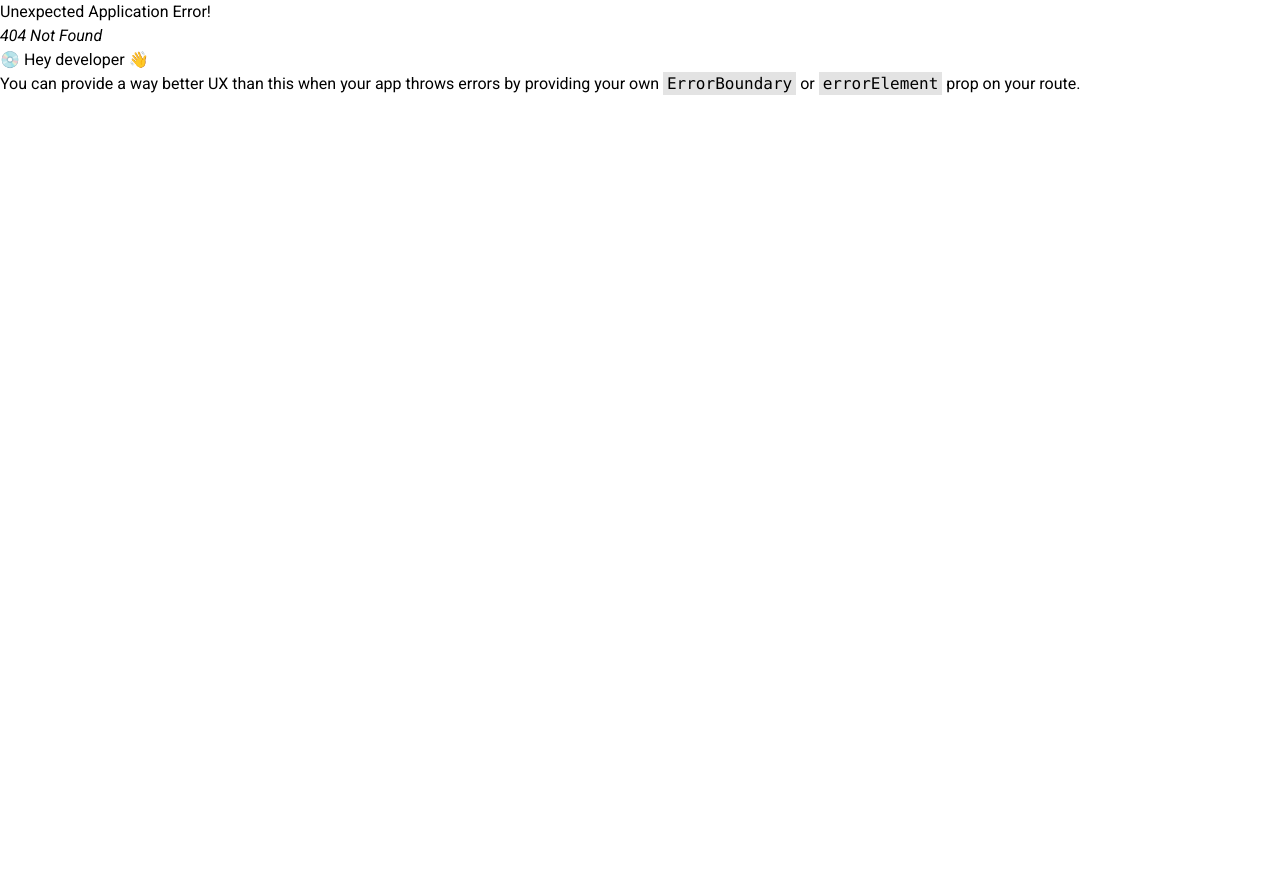
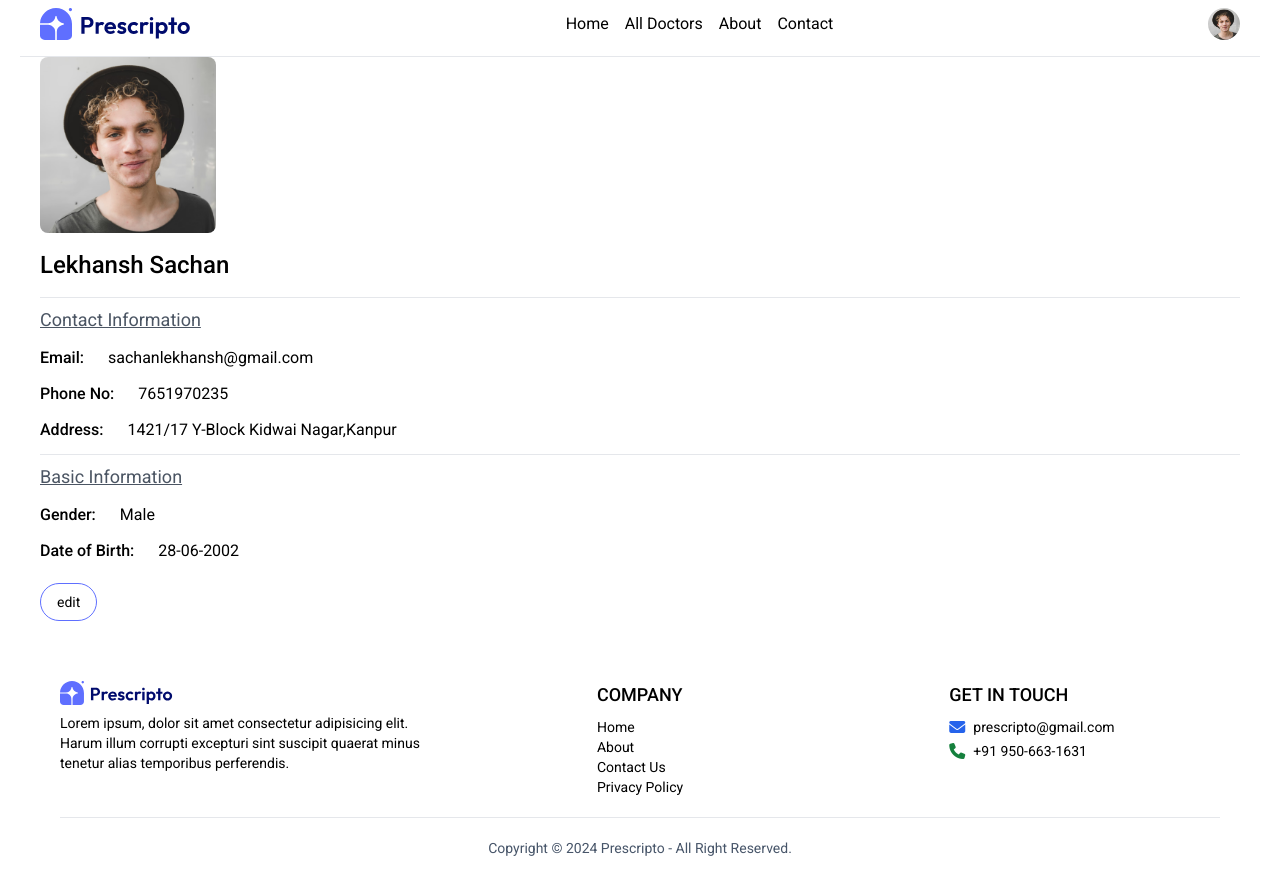
Before and after one commit to lekhu2816/Appointment-Booking, a React (Vite) app in the folder frontend/: page /profile in a window 1280 px wide. Before the commit this address had no page. Before the commit the page ends 800 px from the top, so only its background shows below. Built offline with nearby package versions, Linux system fonts and the light colour scheme.

Commit message:
added my appointment page

```diff
--- a/frontend/src/App.jsx
+++ b/frontend/src/App.jsx
@@ -17,6 +17,8 @@ import VerifyUser from "./pages/VerifyUser";
 import ForgotPassword from "./pages/ForgotPassword";
 import ResetPassword from "./pages/ResetPassword";
 import Appointment from "./pages/Appointment";
+import MyProfile from "./pages/MyProfile";
+import MyAppointment from "./pages/MyAppointment";
 
 const App = () => {
   const router = createBrowserRouter(
@@ -29,6 +31,8 @@ const App = () => {
         <Route path="doctors/:speciality" element={<Doctors/>} />
         <Route path="contact" element={<Contact/>} />
         <Route path="appointment/:docId" element={<Appointment/>} />
+        <Route path="profile" element={<MyProfile/>} />
+        <Route path="my-appointment" element={<MyAppointment/>} />
 
       </Route>
       <Route path="auth" element={<AuthLayout/>}>
--- a/frontend/src/component/Navbar.jsx
+++ b/frontend/src/component/Navbar.jsx
@@ -3,7 +3,7 @@ import { NavLink, useNavigate ,Link } from "react-router-dom";
 import {assets} from '../assets/assets.js'
 const Navbar = () => {
   const navigate=useNavigate();
-  const [token ,setToken]=useState(false);
+  const [token ,setToken]=useState(true);
   const [isOpen, setIsOpen] = useState(false);
   const toggle = () => {
     setIsOpen((prev) => !prev);
@@ -35,13 +35,13 @@ const Navbar = () => {
           token ? <div className="group relative: mobile:hidden">
             <img  className="w-8 rounded-full " src={assets.profile_pic} alt="" />
              <div className="absolute top-0 right-0 pt-12 z-20 hidden group-hover:block">
-              <div className=" cursor-pointer bg-slate-100 pt-1">
-               <p className="pl-1 font-bold italic text-red-500">Hey</p>
-               <p className="pl-1 font-bold">Lekhansh</p>
+              <div className=" cursor-pointer bg-gray-50 pt-1">
+               <p className="pl-2 font-bold italic text-red-500">Hey</p>
+               <p className="pl-2 font-bold">Lekhansh</p>
                <hr />
-               <p className="px-2 py-1 flex gap-2 items-center hover:bg-slate-200 "> <i className="fa-solid fa-user"></i> <span>My Profile</span></p>
-               <p className="px-2 py-1 flex gap-2 items-center  hover:bg-slate-200"> <i className="fa-solid fa-calendar-check"></i> <span>My Apointment</span></p>
-               <p className="px-2 py-1 flex gap-2 items-center  hover:bg-slate-200 "><i className="fa-solid fa-right-from-bracket"></i> <span>Logout</span></p>
+               <Link to={'/profile'} className="px-4 py-2 flex gap-2 items-center hover:bg-gray-100 "> <i className="fa-solid fa-user"></i> <span>My Profile</span></Link>
+               <Link to={'/my-appointment'} className="px-4 py-2 flex gap-2 items-center  hover:bg-gray-100"> <i className="fa-solid fa-calendar-check"></i> <span>My Apointment</span></Link>
+               <p className="px-4 py-2 flex gap-2 items-center  hover:bg-gray-100 "><i className="fa-solid fa-right-from-bracket"></i> <span>Logout</span></p>
               </div>
              </div>
           </div>:
@@ -57,13 +57,13 @@ const Navbar = () => {
         token ? <div className="group relative: md:hidden">
         <img  className="w-8 rounded-full " src={assets.profile_pic} alt="" />
          <div className="absolute top-0 right-0 pt-12 z-20 hidden group-hover:block">
-          <div className=" cursor-pointer bg-slate-100 pt-1">
+          <div className=" cursor-pointer bg-gray-50 pt-1">
            <p className="pl-1 font-bold italic text-red-500">Hey</p>
            <p className="pl-1 font-bold">Lekhansh</p>
            <hr />
-           <p className="px-2 py-1 flex gap-2 items-center hover:bg-slate-200 "> <i className="fa-solid fa-user"></i> <span>My Profile</span></p>
-           <p className="px-2 py-1 flex gap-2 items-center  hover:bg-slate-200"> <i className="fa-solid fa-calendar-check"></i> <span>My Apointment</span></p>
-           <p className="px-2 py-1 flex gap-2 items-center  hover:bg-slate-200 "><i className="fa-solid fa-right-from-bracket"></i> <span>Logout</span></p>
+           <Link to={'/profile'} className="px-3 py-2 flex gap-2 items-center hover:bg-slate-200 "> <i className="fa-solid fa-user"></i> <span>My Profile</span></Link>
+           <Link to={'/my-appointment'} className="px-3 py-2 flex gap-2 items-center  hover:bg-slate-200"> <i className="fa-solid fa-calendar-check"></i> <span>My Apointment</span></Link>
+           <p className="px-3 py-2 flex gap-2 items-center  hover:bg-slate-200 "><i className="fa-solid fa-right-from-bracket"></i> <span>Logout</span></p>
           </div>
          </div>
       </div>:<></>
--- /dev/null
+++ b/frontend/src/component/RelatedDoctors.jsx
@@ -0,0 +1,54 @@
+import React, { useContext, useEffect, useState } from 'react';
+import { AppContext } from '../context/Context';
+import { useNavigate } from 'react-router-dom';
+
+const RelatedDoctors = ({ docId, speciality }) => {
+  const { doctors } = useContext(AppContext);
+  const [relDoc, setRelDoc] = useState([]);
+  const navigate = useNavigate();
+
+  const filterDoctor = () => {
+    if (doctors.length > 0 && speciality) {
+      const doctorData = doctors
+        .filter((item) => docId !== item._id && item.speciality === speciality)
+        .slice(0, 4);
+      setRelDoc(doctorData);
+    }
+  };
+
+  useEffect(() => {
+    filterDoctor();
+  }, [docId, speciality, doctors]);
+
+  return (
+    <div className='mt-10 flex flex-col items-center gap-1'>
+      <h1 className='text-3xl font-medium'>Related Doctors</h1>
+      <p className='text-center'>Simply browse through our extensive list of trusted doctors.</p>
+      <div className='py-10 w-full flex justify-center flex-wrap gap-4'>
+        {relDoc.length > 0 ? (
+          relDoc.map((item) => (
+            <div
+              onClick={() => {navigate(`/appointment/${item._id}`),scrollTo(0,0)}}
+              key={item._id}
+              className='cursor-pointer w-[220px] border border-blue-200 rounded-xl overflow-hidden tablet:w-[45%] mobile:w-full hover:translate-y-[-10px] transition-all duration-300'
+            >
+              <img className='w-full bg-blue-50' src={item.image} alt={`${item.name}`} />
+              <div className='p-4'>
+                <div className='flex gap-2 items-center text-sm'>
+                  <p className='w-2 h-2 bg-green-600 rounded-full'></p>
+                  <p className='text-green-600'>Available</p>
+                </div>
+                <p className='text-lg font-medium'>{item.name}</p>
+                <p className='text-gray-600 text-sm'>{item.speciality}</p>
+              </div>
+            </div>
+          ))
+        ) : (
+          <p className='text-gray-600'>No related doctors found.</p>
+        )}
+      </div>
+    </div>
+  );
+};
+
+export default RelatedDoctors;
--- a/frontend/src/pages/Appointment.jsx
+++ b/frontend/src/pages/Appointment.jsx
@@ -1,6 +1,7 @@
 import React, { useContext, useEffect, useState } from "react";
 import { useParams } from "react-router-dom";
 import { AppContext } from "../context/Context";
+import RelatedDoctors from "../component/RelatedDoctors";
 const dayMap=new Map();
 dayMap.set(0,"SUN")
 dayMap.set(1,"MON")
@@ -200,11 +201,13 @@ const Appointment = () => {
 
    </div>
 
-   <button className="text-sm py-2 px-10 bg-primary text-white rounded-full mt-4">
-     Book an appointment
-   </button>
+ {
+  slotTime.length>0?  <button className="text-sm py-2 px-10 bg-primary text-white rounded-full mt-4">
+  Book an appointment
+</button>:<></>
+ }
 </div>
-
+    <RelatedDoctors docId={docId} speciality={doctorInfo.speciality}/>
 </div>
     )
   );
--- /dev/null
+++ b/frontend/src/pages/MyAppointment.jsx
@@ -0,0 +1,72 @@
+import React, { useContext, useState } from 'react'
+import { AppContext } from '../context/Context'
+import { assets } from '../assets/assets';
+
+const MyAppointment = () => {
+  const {doctors}=useContext(AppContext)
+  const [show,setShow]=useState(false);
+  return (
+    <div className='mx-10 tablet:mx-5   mobile:mx-2 '>
+      <h2 className='my-5 text-lg text-gray-600 font-medium'>My Appointments</h2>
+       <div className='flex flex-col gap-4'>
+       {
+        doctors.slice(0,3).map((item,index)=>{
+          return(
+            <div className='border p-2 flex gap-4'>
+              <div className='w-40 '>
+                <img className='w-full bg-blue-200' src={item.image} alt="" />
+              </div>
+              <div className='w-full gap-4 flex mobile:flex-col'>
+
+{/* -------------------------------Doctor Appintment--------------------------- */}
+
+                <div className='w-1/2 flex flex-col gap-2  mobile:w-full'>
+                  <div>
+                  <p className='text font-medium'>{item.name}</p>
+                  <p className='text-sm text-gray-600'>{item.speciality}</p>
+                  </div>
+                  <div>
+                    <p className='text-sm font-medium text-gray-900'>Address:</p>
+                    <p className='text-sm text-gray-600'>{item.address.line1}</p>
+                    <p className='text-sm text-gray-600'>{item.address.line2}</p>
+                  </div>
+
+                  <div>
+                    <p className='text-sm font-medium text-gray-900'>Date & Time:
+                      <span className='font-normal text-gray-600'>17 Dec 2024 | 03:30 PM</span>
+                    </p>
+                  </div>
+                </div>
+
+{/* --------------------------------Button-------------------------------------- */}
+
+
+
+                <div className='w-1/2  flex flex-col gap-2 items-end justify-end mobile:w-full'>
+                  {
+                    show ?<div className='flex flex-col gap-2 w-full'>
+                      <button className='flex justify-center w-48 p-2 rounded-md border border-gray-400  mobile:w-full'>
+                      <img className='h-5' src={assets.razorpay_logo} alt="" />
+                    </button>
+
+                    <button className='flex justify-center w-48 p-2 rounded-md border border-gray-400  mobile:w-full'>
+                      <img className='h-5' src={assets.stripe_logo} alt="" />
+                    </button>
+
+                    </div>: <button onClick={()=>setShow(true)} className='text-sm w-48 p-2 rounded-md border border-gray-400 text-gray-700 hover:bg-primary hover:text-white hover:border-primary mobile:w-full'>Pay Online</button>
+                  }
+
+
+                  <button className='text-sm w-48 p-2 rounded-md border border-gray-400 text-gray-700 hover:bg-red-600 hover:text-white hover:border-red-600 mobile:w-full'>Cancel Appointment</button>
+                </div>
+              </div>
+            </div>
+          )
+        })
+       }
+       </div>
+    </div>
+  )
+}
+
+export default MyAppointment
--- /dev/null
+++ b/frontend/src/pages/MyProfile.jsx
@@ -0,0 +1,115 @@
+import React, { useRef, useState } from "react";
+import { assets } from "../assets/assets";
+
+const MyProfile = () => {
+  const [userData, setUserData] = useState({
+    name:"Lekhansh Sachan",
+    email:"sachanlekhansh@gmail.com",
+    phoneNo:7651970235,
+    address:"1421/17 Y-Block Kidwai Nagar,Kanpur"
+
+  });
+  const [edit, setEdit] = useState(false);
+  const fileInputRef=useRef(null)
+
+ const handleOnChange=(e)=>{
+  const {name,value} = e.target;
+  console.log(name)
+  console.log(value)
+  setUserData((prev) => ({ ...prev, [name]: value }));
+
+ }
+
+
+ const onHandleSubmit=(e)=>{
+ e.preventDefault()
+ }
+
+  const handleFilechange=(e)=>{
+   console.log(e.target.files[0])
+  }
+
+  return (
+    <div className="mx-10 tablet:mx-5 mobile:mx-2">
+      <div className="flex flex-col gap-4">
+        <div className="relative w-44 rounded-lg">
+          <img className="w-full rounded-lg" src={assets.profile_pic} alt="" />
+          {edit ? (
+            <div  className="flex justify-end items-end w-6 h-7 bg-white absolute bottom-0 right-0 rounded-tl-full">
+              <label htmlFor="profilePicInput">
+                <i className="fa-solid fa-pen-to-square cursor-pointer"></i>
+              </label>
+              <input
+                ref={fileInputRef}
+                id="profilePicInput"
+                style={{ display: "none" }}
+                accept="image/*"
+                type="file"
+                onChange={handleFilechange}
+
+              />
+            </div>
+          ) : null}
+        </div>
+        <h1 className="text-2xl font-medium">{userData.name}</h1>
+        <hr />
+      </div>
+
+      {/* --------------------Contact Information----------------------- */}
+
+      <form onSubmit={onHandleSubmit}>
+      <div className="flex flex-col gap-3 mt-2">
+        <h2 className="text-lg underline text-gray-600">Contact Information</h2>
+
+        <div className="flex gap-6">
+          <p className="font-medium">Email:</p>
+          <p>{userData.email}</p>
+        </div>
+
+        <div className="flex items-center gap-6">
+          <p className="font-medium">Phone No:</p>
+          {
+            edit?<input onChange={handleOnChange} className="border px-2 py-1" type="number" name="phoneNo" value={userData.phoneNo} />:<p>{userData.phoneNo}</p>
+          }
+        </div>
+
+        <div className="flex gap-6">
+          <p className="font-medium">Address:</p>
+          {
+            edit?<textarea value={userData.address} className="border px-2 py-1"></textarea>:<p>{userData.address}</p>
+          }
+
+        </div>
+        <hr />
+      </div>
+
+      {/* --------------------Basic Information-------------------------- */}
+
+      <div className="flex flex-col gap-3 mt-2">
+        <h2 className="text-lg underline text-gray-600">Basic Information</h2>
+        <div className="flex gap-6">
+          <p className="font-medium">Gender:</p>
+           {
+            edit? <select>
+            <option value="Male">Male</option>
+            <option value="Female">Female</option>
+            <option value="Other">Other</option>
+          </select>:<p>Male</p>
+           }
+        </div>
+        <div className="flex gap-6">
+          <p className="font-medium">Date of Birth:</p>
+          {
+            edit?<input type="date" />:<p>28-06-2002</p>
+          }
+        </div>
+      </div>
+      {
+        edit?<button className="text-sm mt-5 px-4 py-2 border rounded-full border-primary ">Save Information</button>:<button onClick={()=>setEdit(true)} className="text-sm mt-5 px-4 py-2 border rounded-full border-primary">edit</button>
+      }
+      </form>
+    </div>
+  );
+};
+
+export default MyProfile;
```
